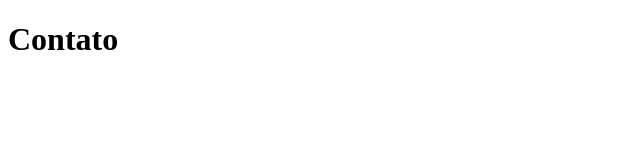
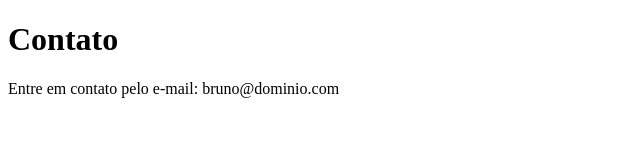
Before and after one commit to brunoidalgo/Alura_Git_Hub, a plain HTML site: page contato.html in a window 1280 px wide. Shown: the whole page, without its empty margins (0-640 px from the left). Drawn offline with Linux system fonts and the light colour scheme.

Commit message:
Adicionando e-mail para contato

```diff
--- a/contato.html
+++ b/contato.html
@@ -8,6 +8,6 @@
   <body>
 
     <h1>Contato</h1>
-
+    <p>Entre em contato pelo e-mail: bruno@dominio.com</p>
   </body>
 </html>
```
